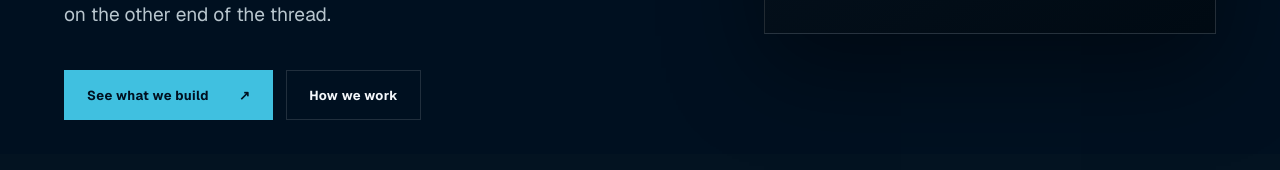
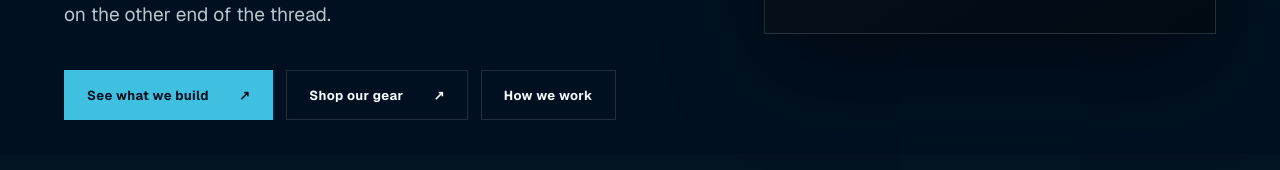
Before and after one commit to superuserholdings/superuserholdings.github.io, a Next.js app: page / in a window 1280 px wide. Shown: the part 689-859 px from the top of the page. Built offline with nearby package versions, Linux system fonts and the light colour scheme.

Commit message:
Add Shop our gear link to homepage hero

```diff
--- a/app/page.tsx
+++ b/app/page.tsx
@@ -53,6 +53,14 @@
             <Link className="button primary" href="/products">
               See what we build <span>↗</span>
             </Link>
+            <a
+              className="button quiet"
+              href="https://shop.superuserholdings.com/"
+              target="_blank"
+              rel="noopener"
+            >
+              Shop our gear <span>↗</span>
+            </a>
             <Link className="button quiet" href="/how-we-work">
               How we work
             </Link>
```
